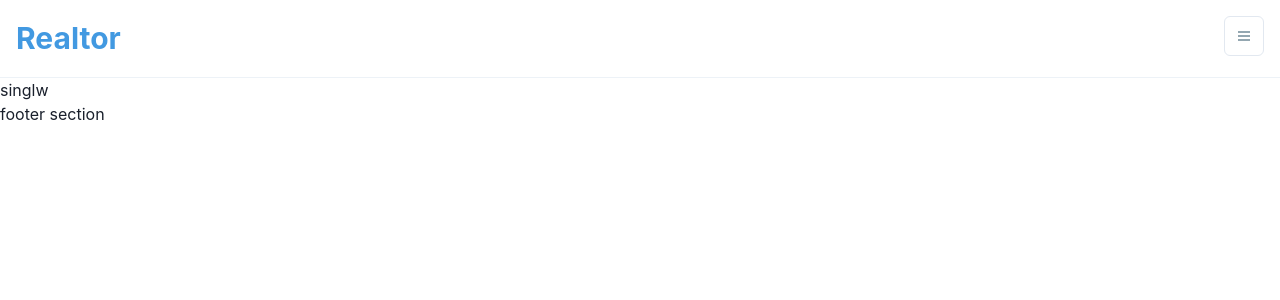
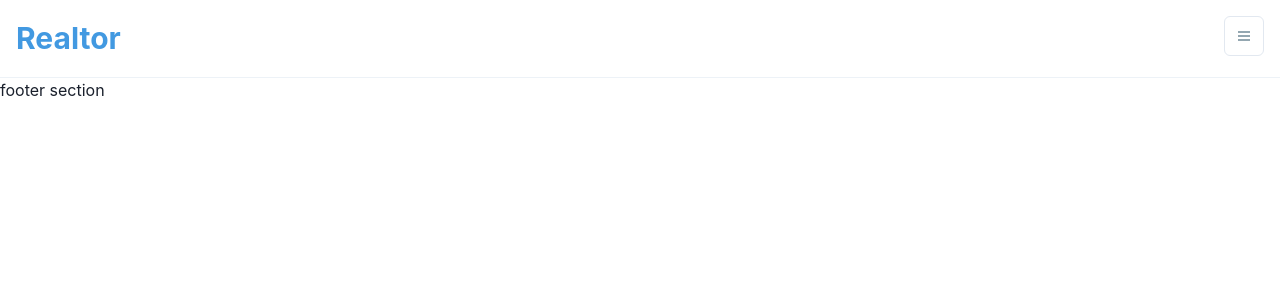
Before and after one commit to laherasif/RealEstate-App-Next-js, a Next.js app: page /property/1 in a window 1280 px wide. Shown: the top 300 px of the page. Built offline with nearby package versions, Linux system fonts and the light colour scheme.

Commit message:
creating single product page

```diff
--- a/pages/property/[id].js
+++ b/pages/property/[id].js
@@ -1,9 +1,9 @@
-import React from 'react'
+import { Box , Flex , Text } from '@chakra-ui/react'
 
 export default function SingleProduct() {
     return (
-        <div>
-            singlw
-        </div>
+        <Box>
+
+        </Box>
     )
 }
```
